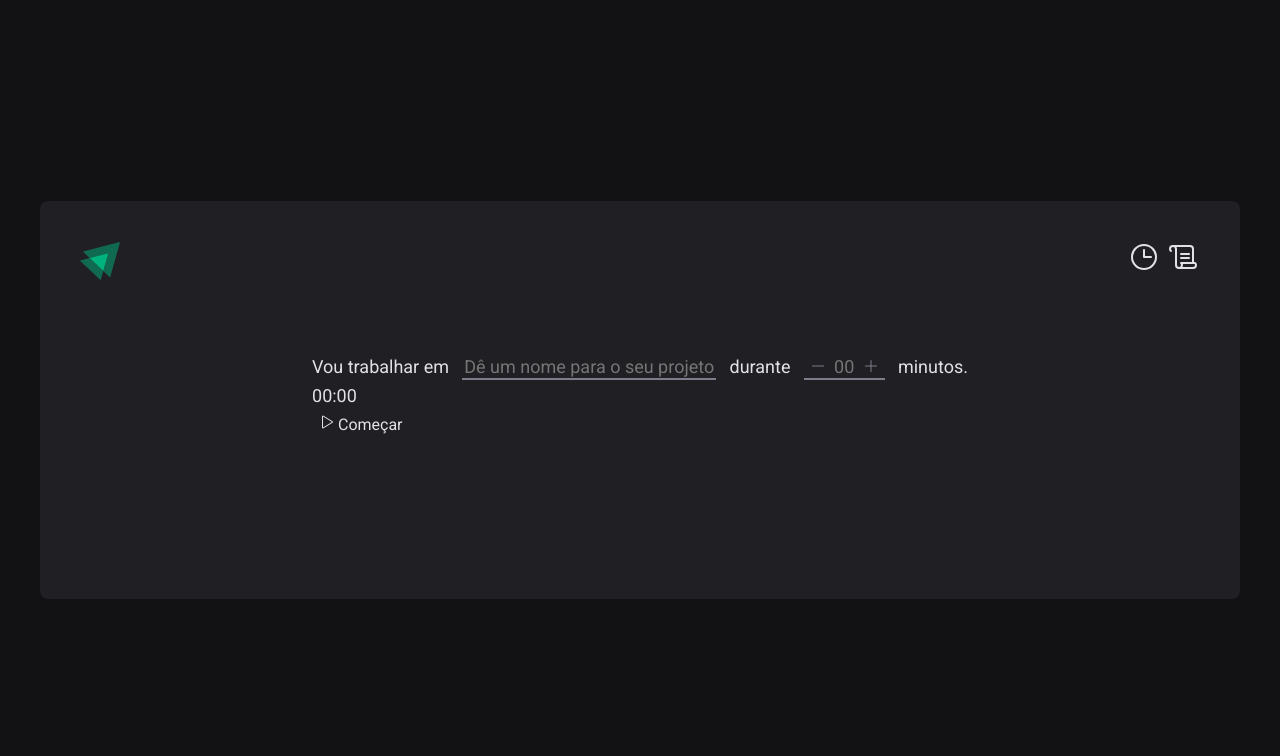
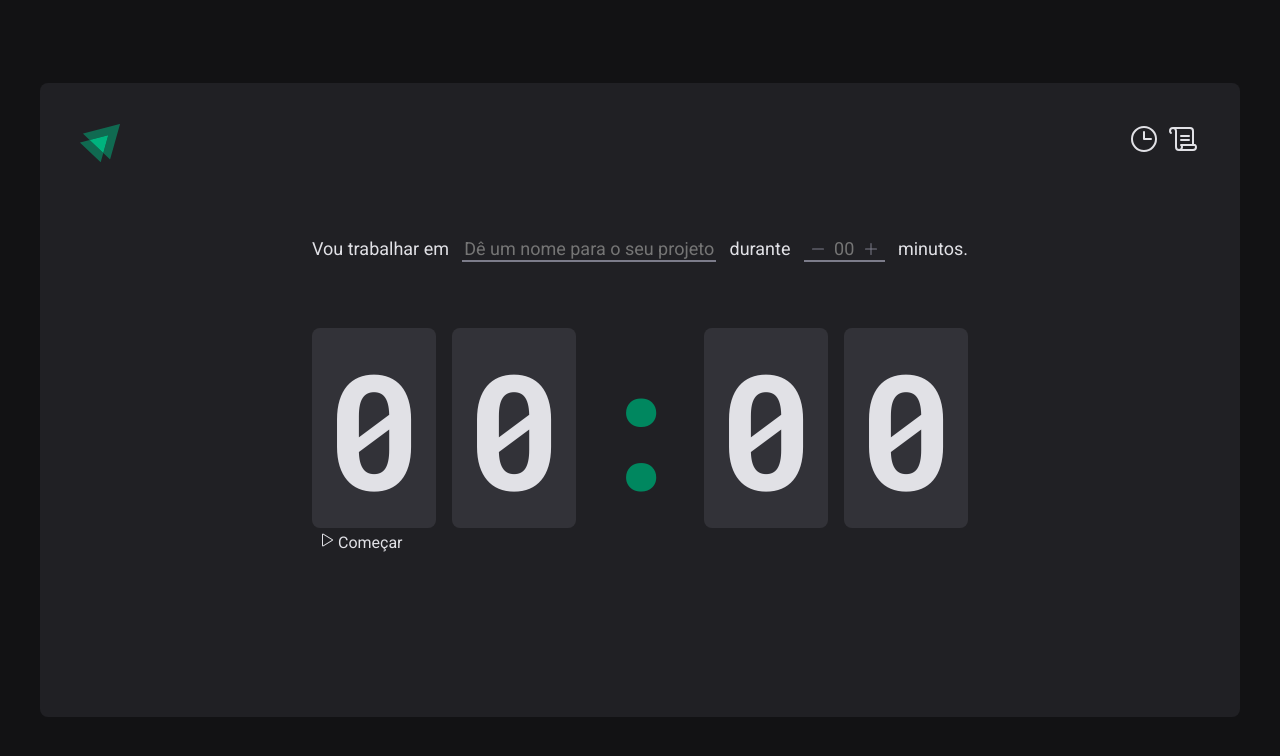
Before and after one commit to devgustavosantos/ignite-timer, a React (Vite) app: page / in a window 1280 px wide. Shown: the top 756 px of the page. Built offline with nearby package versions, Linux system fonts and the light colour scheme.

Commit message:
feat: makes the style of numbers

```diff
--- a/src/pages/Home/index.tsx
+++ b/src/pages/Home/index.tsx
@@ -32,13 +32,13 @@ export function Home() {
             minutos.
           </S.Label>
 
-          <div>
-            <span>0</span>
-            <span>0</span>
-            <span>:</span>
-            <span>0</span>
-            <span>0</span>
-          </div>
+          <S.NumbersContainer>
+            <S.Number>0</S.Number>
+            <S.Number>0</S.Number>
+            <S.NumberSeparator>:</S.NumberSeparator>
+            <S.Number>0</S.Number>
+            <S.Number>0</S.Number>
+          </S.NumbersContainer>
 
           <button>
             <Play /> Começar
--- a/src/pages/Home/styles.ts
+++ b/src/pages/Home/styles.ts
@@ -35,7 +35,7 @@ const Label = styled.label`
   justify-content: space-between;
   width: 100%;
 
-  @media only screen and (max-width: ${BREAKPOINTS.medium}) {
+  @media only screen and (max-width: ${BREAKPOINTS.MEDIUM}) {
     justify-content: center;
     flex-wrap: wrap;
   }
@@ -101,6 +101,35 @@ const PlusIcon = styled(Plus)`
   ${iconsStyles}
 `;
 
+const NumbersContainer = styled.div`
+  margin-top: 64rem;
+  display: flex;
+  align-items: center;
+  height: 100%;
+  gap: 16rem;
+  line-height: 200rem;
+  font-family: 'Roboto Mono';
+  font-size: 160rem;
+`;
+
+const Number = styled.span`
+  font-family: inherit;
+  font-size: inherit;
+  font-style: normal;
+  font-weight: 700;
+  background-color: ${({ theme }) => theme.BLACK_700};
+  border-radius: 8rem;
+  padding: 0 14rem;
+`;
+
+const NumberSeparator = styled.span`
+  color: ${({ theme }) => theme.GREEN_800};
+  text-align: center;
+  font-family: inherit;
+  font-size: inherit;
+  font-weight: 700;
+`;
+
 export {
   Container,
   Form,
@@ -110,6 +139,9 @@ export {
   MinutesButtons,
   MinutesContainer,
   MinutesInput,
+  Number,
+  NumberSeparator,
+  NumbersContainer,
   PlusIcon,
   TaskInput,
 };
--- a/src/styles/breakpoints.ts
+++ b/src/styles/breakpoints.ts
@@ -1,6 +1,6 @@
 export const BREAKPOINTS = {
-  small: '600px',
-  medium: '768px',
-  large: '992px',
-  extraLarge: '1200px',
+  SMALL: '600px',
+  MEDIUM: '768px',
+  LARGE: '992px',
+  EXTRA_LARGE: '1200px',
 };
```
